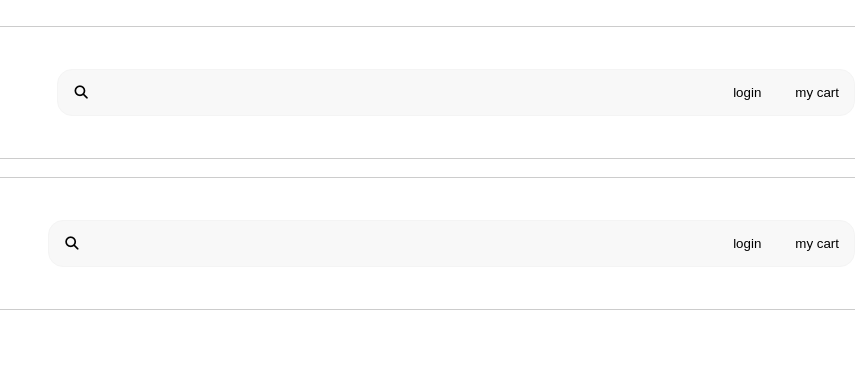
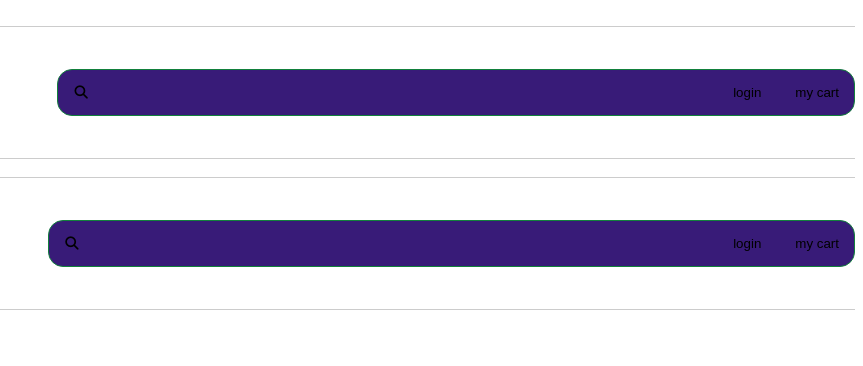
Before and after one commit to Shivangi-Priya/My-project, a plain HTML site: page index.html in a window 1280 px wide. Shown: the full height of the page, 417-1280 px from the left. Drawn offline with Linux system fonts and the light colour scheme.

Commit message:
style.css

```diff
--- a/style.css
+++ b/style.css
@@ -33,10 +33,10 @@ header{
 }
 .searchbox{
     flex-grow:1 ;
-    background-color: #f8f8f8;
+    background-color: #381b78;
     display: flex;
     border-radius: 15px;
-    border: 1px solid #f4f4f4 ;
+    border: 1px solid #12803c ;
 
 }
 .searchbox button{
```
